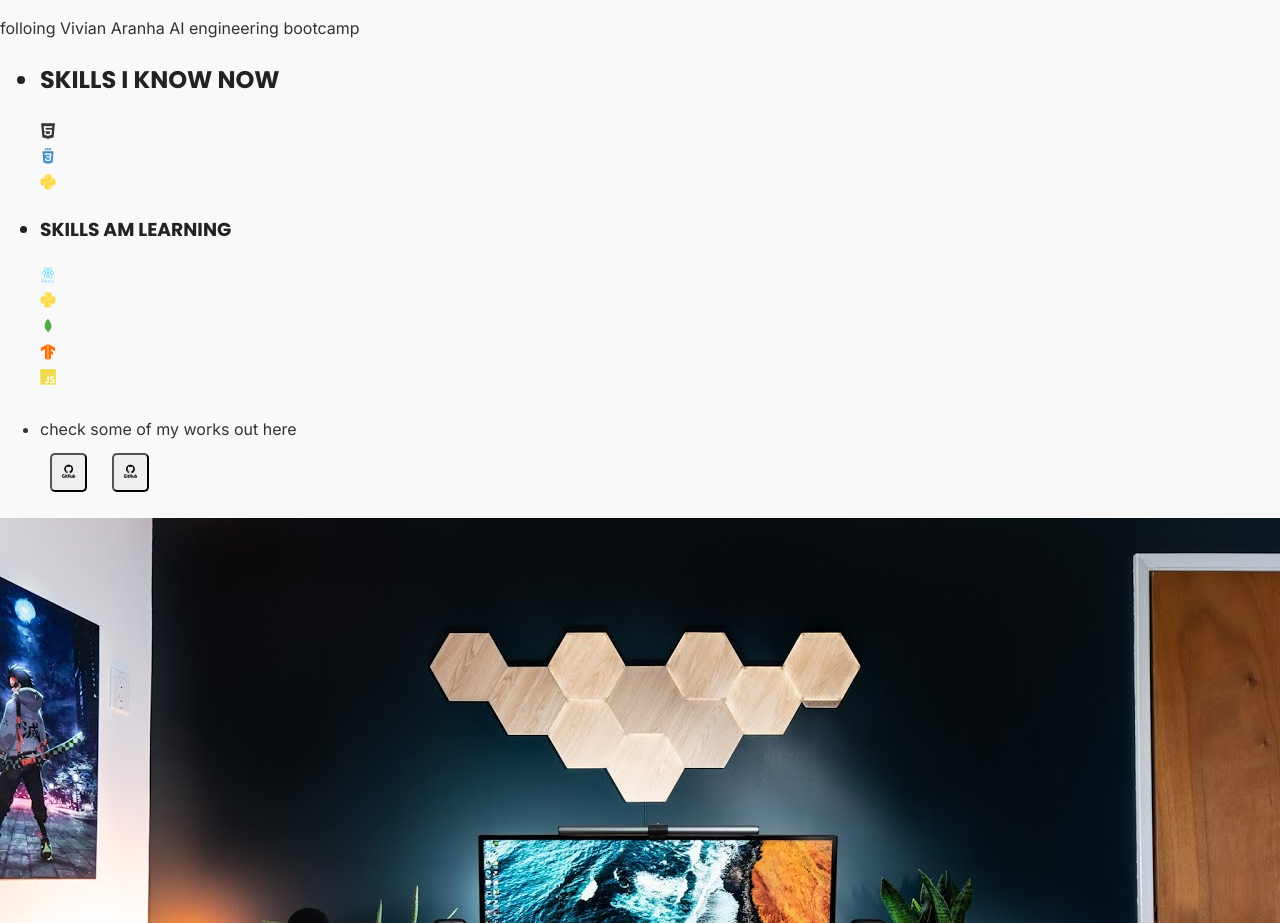
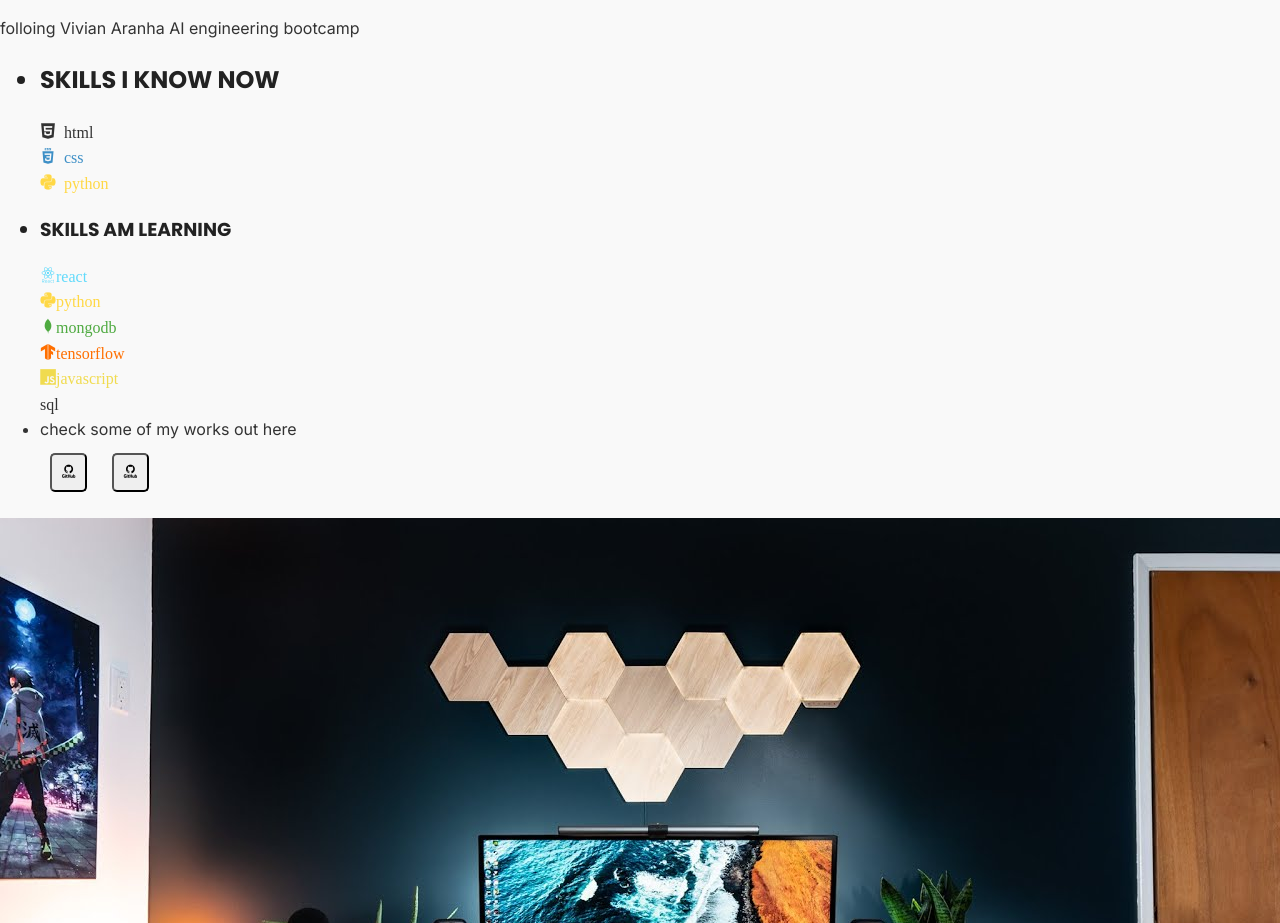
Before and after one commit to samuelire/portfolio, a plain HTML site: page index.html in a window 1280 px wide. Shown: the part 4804-5727 px from the top of the page. Drawn offline with nearby package versions, Linux system fonts and the light colour scheme.

Commit message:
Update index.html

```diff
--- a/index.html
+++ b/index.html
@@ -127,11 +127,11 @@
           </li>
         </h2>
 
-        <i class="devicon-html5-plain"></i>
+        <i class="devicon-html5-plain"> html</i>
 
-        <i class="devicon-css3-plain-wordmark colored"></i>
+        <i class="devicon-css3-plain-wordmark colored"> css</i>
 
-        <i class="devicon-python-plain colored"></i>
+        <i class="devicon-python-plain colored"> python</i>
 
       </div>
       <div>
@@ -140,17 +140,17 @@
             SKILLS AM LEARNING
           </li>
         </h3>
-      <i class="devicon-react-original-wordmark colored"></i>
+      <i class="devicon-react-original-wordmark colored">react</i>
 
-      <i class="devicon-python-plain colored"></i>
+      <i class="devicon-python-plain colored">python</i>
 
-      <i class="devicon-mongodb-plain colored"></i>
+      <i class="devicon-mongodb-plain colored">mongodb</i>
 
-      <i class="devicon-tensorflow-original colored"></i>
+      <i class="devicon-tensorflow-original colored">tensorflow</i>
 
-      <i class="devicon-javascript-plain colored"></i>
+      <i class="devicon-javascript-plain colored">javascript</i>
 
-      <i class="devicon-azuresqldatabase-plain colored"></i>
+      <i class="devicon-azuresqldatabase-plain colored">sql</i>
 
       </div>
       <div>
```
